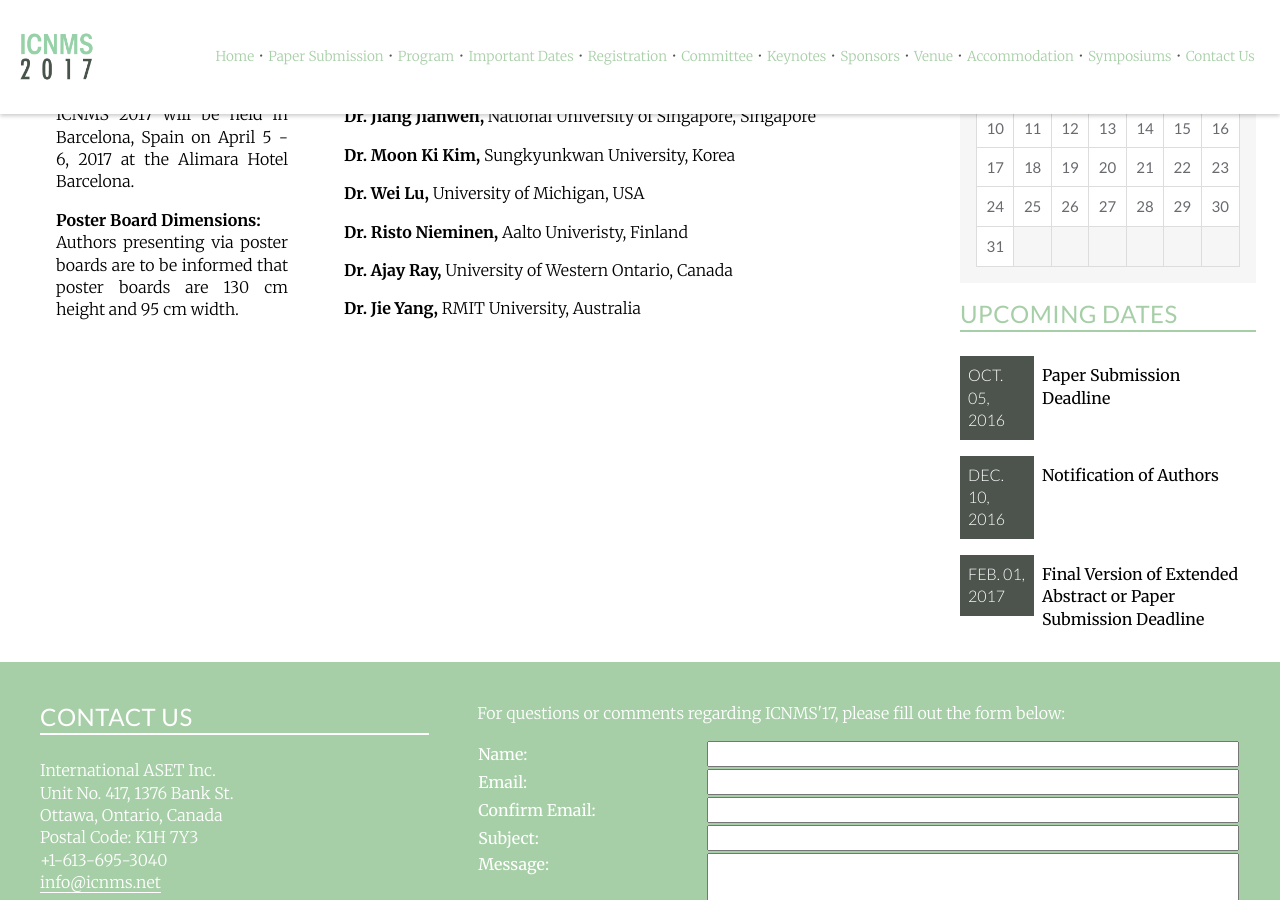
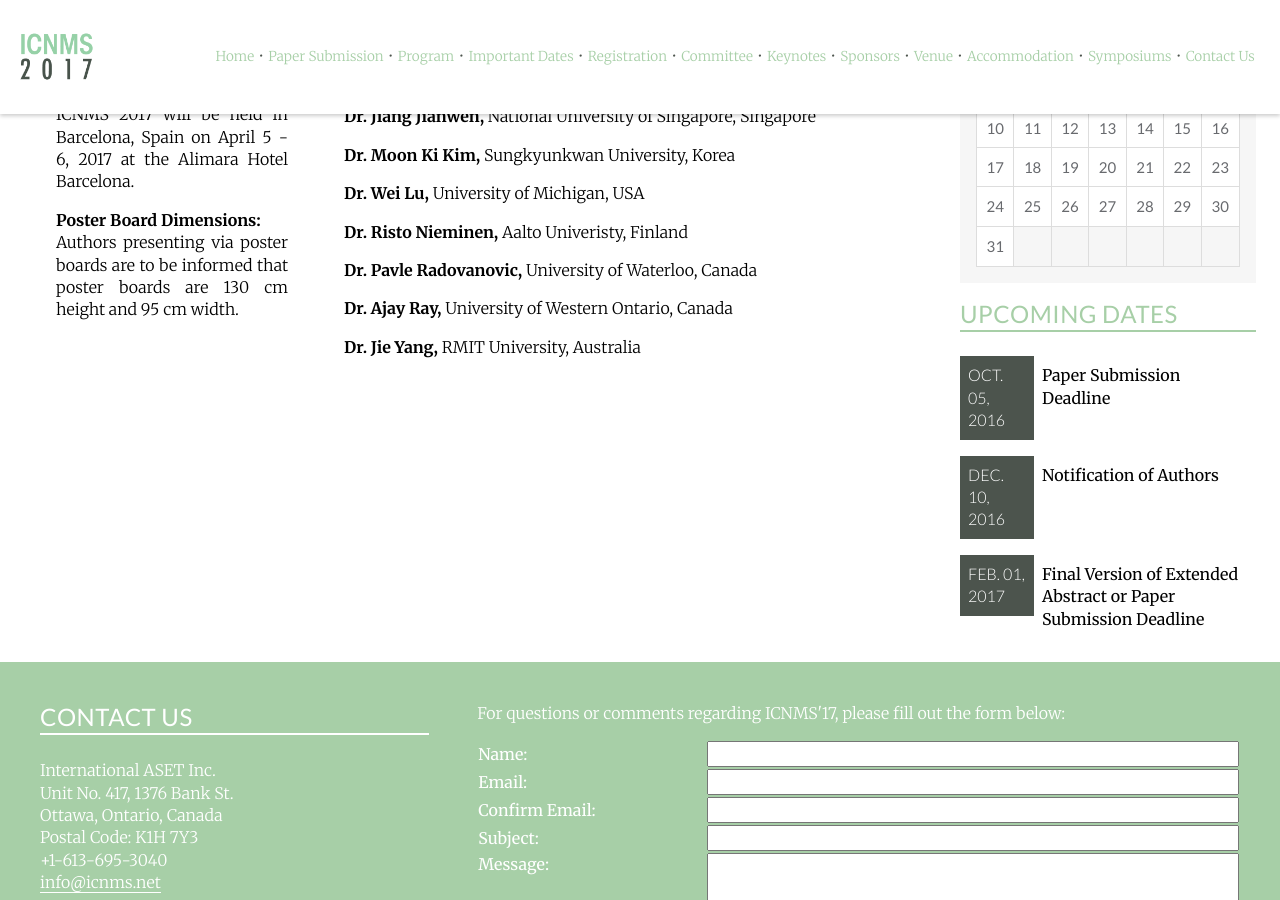
Before and after one commit to intaset/icnms, a Jekyll site: the page built from committee.html, in a window 1280 px wide and 900 px high, scrolled down 608 px. Built offline with Jekyll 4.4.1, drawn with Linux system fonts in a browser that asks for light colours; nearby versions of some CDN libraries; Markdown is read by kramdown in place of the engine named in the settings; comment, search, counter and statistics services are not loaded.

Commit message:
updated sc

```diff
--- a/committee.html
+++ b/committee.html
@@ -15,9 +15,9 @@ keyword: nanotechnology modeling, nanotechnology simulation, molecular dynamic s
     <p class="body"><b>Dr. Xijun Hu,</b> Hong Kong University of Science and Technology, Hong Kong</p>
     <p class="body"><b>Dr. Jiang Jianwen,</b> National University of Singapore, Singapore</p>
     <p class="body"><b>Dr. Moon Ki Kim,</b> Sungkyunkwan University, Korea</p>
-   <!--  <p class="body"><b>Dr. Wing K. Liu,</b> Northwestern University, USA</p> -->
     <p class="body"><b>Dr. Wei Lu,</b> University of Michigan, USA</p>
     <p class="body"><b>Dr. Risto Nieminen,</b> Aalto Univeristy, Finland</p>
+    <p class="body"><b>Dr. Pavle Radovanovic,</b> University of Waterloo, Canada</p>
     <p class="body"><b>Dr. Ajay Ray,</b> University of Western Ontario, Canada</p>
     <p class="body"><b>Dr. Jie Yang,</b> RMIT University, Australia</p>
   </div>
```
Also changed, not shown: 1 other file.
